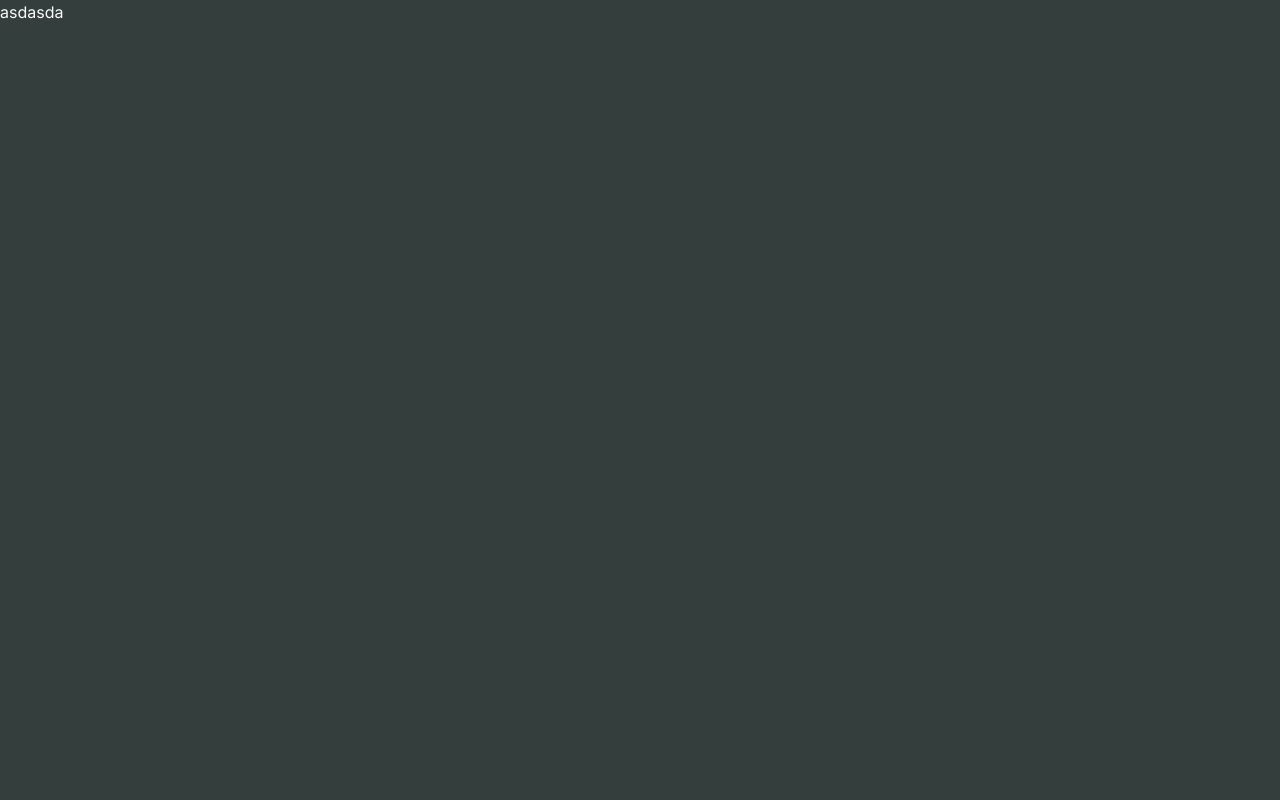
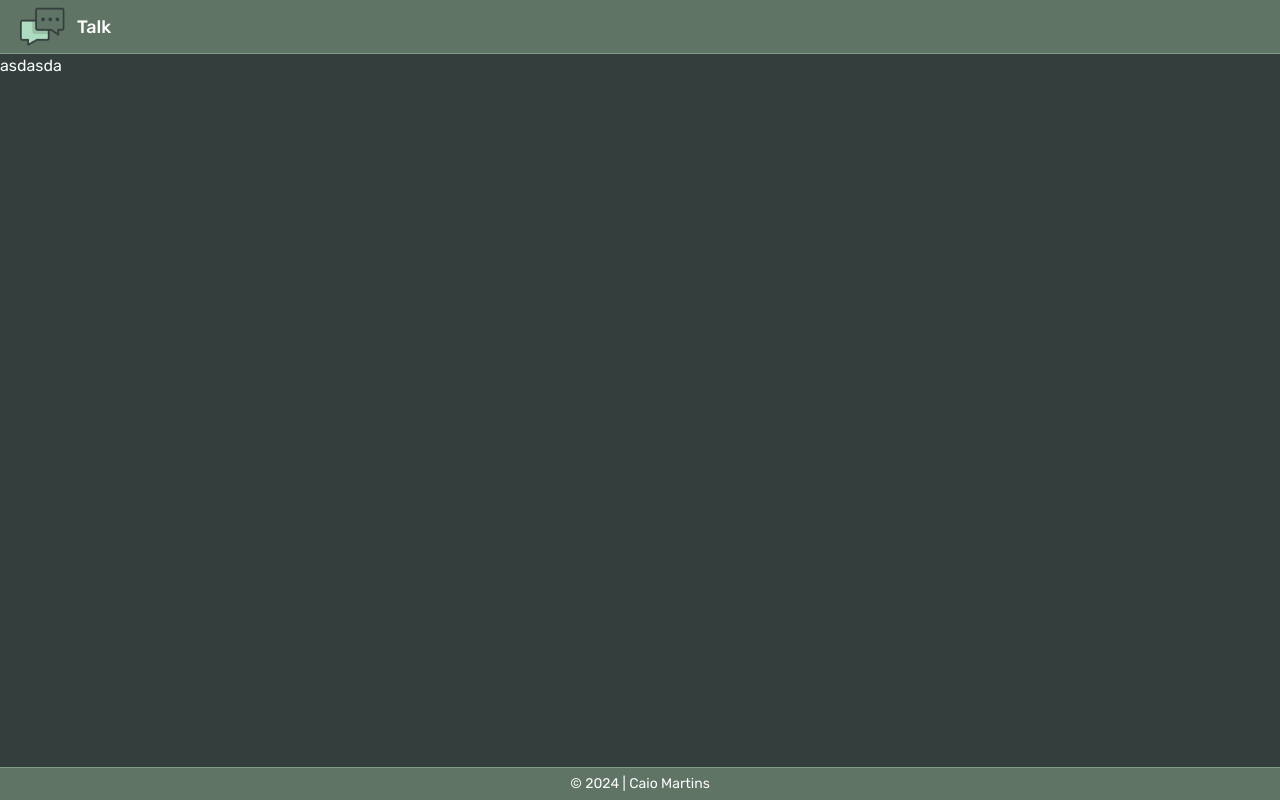
Before and after one commit to CaioMMendes/talk-frontend, a Next.js app: page / in a window 1280 px wide. Built offline with nearby package versions, Linux system fonts and the light colour scheme.

Commit message:
:sparkles: feat: Update some shadcn colors and some styles in layout

```diff
--- a/src/app/globals.css
+++ b/src/app/globals.css
@@ -4,7 +4,7 @@
 
 @layer base {
   :root {
-    --background: 0 0% 100%;
+    --background: HSL(174, 9%, 22%);
     --foreground: 240 10% 3.9%;
 
     --card: 0 0% 100%;
@@ -13,10 +13,10 @@
     --popover: 0 0% 100%;
     --popover-foreground: 240 10% 3.9%;
 
-    --primary: hsl(240 6% 10%);
+    --primary: HSL(174, 9%, 22%);
     --primary-foreground: hsl(0 0% 98%);
 
-    --secondary: hsl(240 5% 96%);
+    --secondary: HSL(138, 9%, 42%);
     --secondary-foreground: 240 5.9% 10%;
 
     --muted: 240 4.8% 95.9%;
@@ -28,7 +28,7 @@
     --destructive: 0 84.2% 60.2%;
     --destructive-foreground: 0 0% 98%;
 
-    --border: 240 5.9% 90%;
+    --border: 143 40% 77%;
     --input: 240 5.9% 90%;
     --ring: 240 10% 3.9%;
 
@@ -48,15 +48,15 @@
   }
 }
 
-/* ::-webkit-scrollbar {
+::-webkit-scrollbar {
   width: 0.45rem;
 }
 
 ::-webkit-scrollbar-track {
-  background: #171717;
+  background: #343e3d;
 }
 
 ::-webkit-scrollbar-thumb {
-  background: #5033c3;
+  background: #607466;
   border-radius: 999px;
-} */
+}
--- a/src/app/layout.tsx
+++ b/src/app/layout.tsx
@@ -1,8 +1,10 @@
 import type { Metadata } from "next";
-import { Inter } from "next/font/google";
+import { Rubik } from "next/font/google";
 import "./globals.css";
+import Header from "./components/header";
+import Footer from "./components/footer";
 
-const inter = Inter({ subsets: ["latin"] });
+const rubik = Rubik({ subsets: ["latin"] });
 
 export const metadata: Metadata = {
   title: "Talk",
@@ -15,11 +17,13 @@ export default function RootLayout({
   children: React.ReactNode;
 }>) {
   return (
-    <html lang="pt-br" className="h-fit !min-h-screen max-w-screen-2xl m-auto">
+    <html lang="pt-BR" className="m-auto h-fit !min-h-screen max-w-screen-2xl">
       <body
-        className={`${inter.className} flex h-full !min-h-screen  flex-col flex-1`}
+        className={`${rubik.className} flex h-full !min-h-screen  flex-col `}
       >
-        {children}
+        <Header />
+        <div className="flex  flex-1 ">{children}</div>
+        <Footer />
       </body>
     </html>
   );
```
